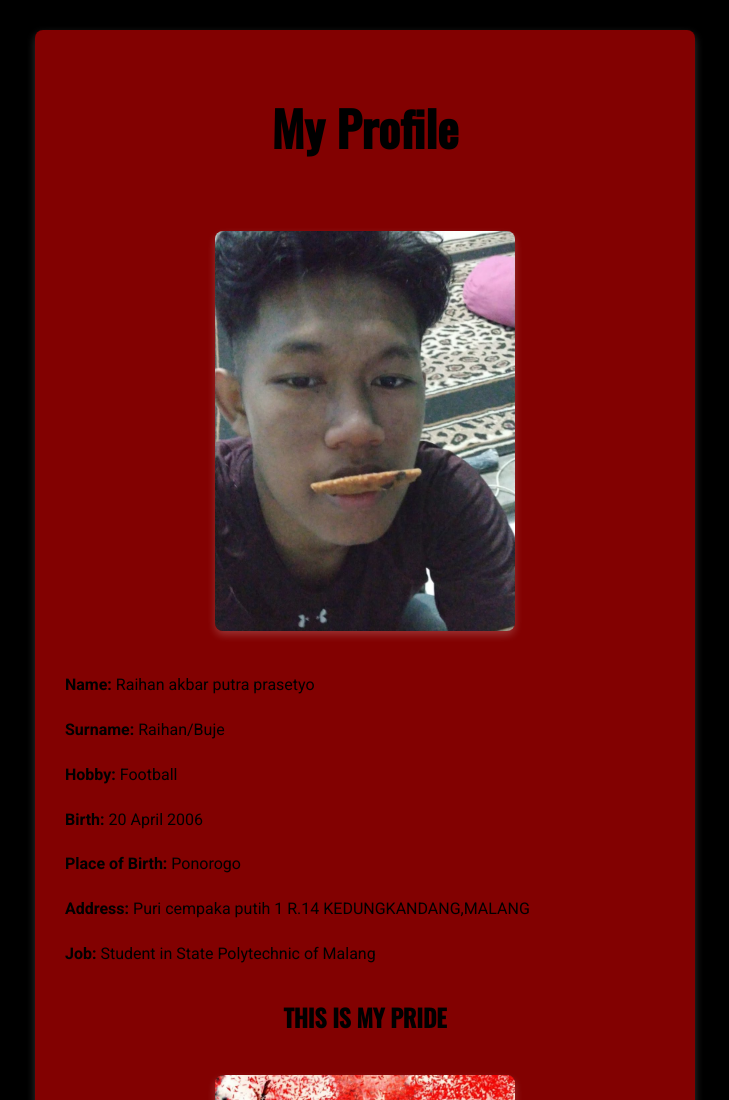
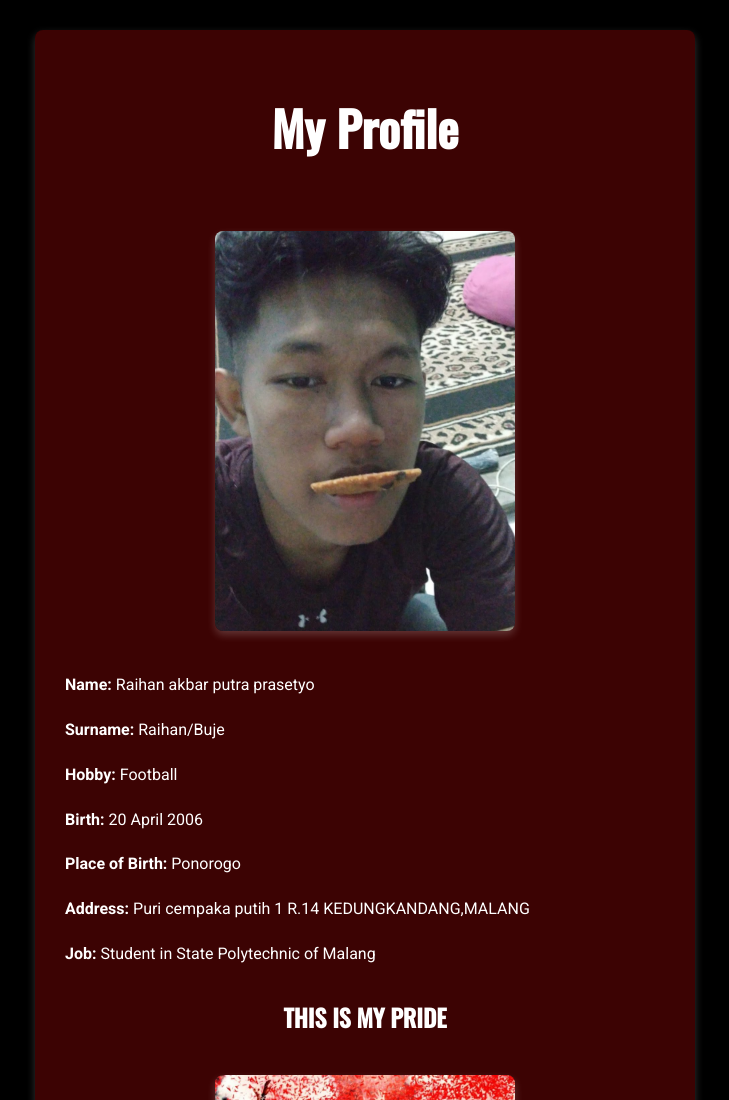
Before and after one commit to Raihanbujeee/Profile, a plain HTML site: page index.html in a window 1280 px wide. Shown: the top 1100 px of the page, without its empty margins (275-1004 px from the left). Drawn offline with nearby package versions, Linux system fonts and the light colour scheme.

Commit message:
new fix awww

```diff
--- a/index.html
+++ b/index.html
@@ -12,14 +12,14 @@
             margin: 0;
             padding: 0;
             background-color: #000;
-            color: #000;
+            color: #ffffff;
             text-align: center;
         }
 
         h1,
         h2 {
             font-family: 'Oswald', sans-serif;
-            color: #000;
+            color: #ffffff;
         }
 
         h1 {
@@ -40,7 +40,7 @@
         }
 
         .container {
-            background-color: #9e0202d3;
+            background-color: #490404d3;
             margin: 30px auto;
             padding: 30px;
             border-radius: 8px;
@@ -56,12 +56,12 @@
 
         .profile-info p {
             line-height: 1.8;
-            color: #000;
+            color: #ffffff;
             margin-bottom: 10px;
         }
 
         .profile-info strong {
-            color: #000;
+            color: #ffffff;
         }
     </style>
 </head>
@@ -69,8 +69,11 @@
 <body>
     <div class="container">
         <h1>My Profile</h1>
-        <img src="WhatsApp Image 2024-10-26 at 20.24.52_7f76a1a0.jpg" width="300" height="400"
-            alt="Profile Picture">
+        <a href="https://www.instagram.com/rahapp._/" target="_blank">
+            <img src="WhatsApp Image 2024-10-26 at 20.24.52_7f76a1a0.jpg" width="300" height="400"
+                alt="Profile Picture">
+
+        </a>
 
         <div class="profile-info">
             <p><strong>Name:</strong> Raihan akbar putra prasetyo</p>
@@ -93,7 +96,7 @@
 
         </a>
         <p>IS FERRARI MY FAVORITE CAR IN F1</p>
-        <a href="https://www.ducati.com/us/en/racing/ducati-corse" target="">
+        <a href="https://www.ducati.com/us/en/racing/ducati-corse" target="_blank">
             <img src="Marc-ducati.jpg" width="300" alt="Marc Marquez">
 
         </a>
```
